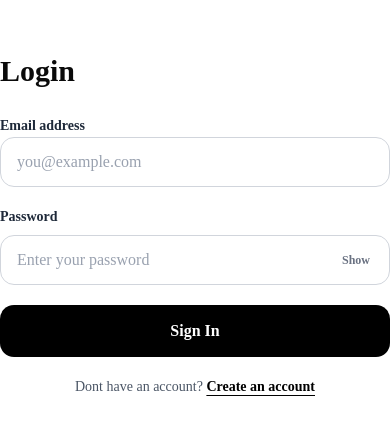
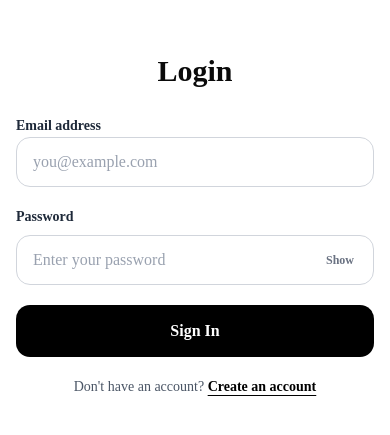
Before and after one commit to moumitaabera/ai-placement-platform, a Next.js app in the folder apps/web/: page /login in a window 390 px wide. Shown: the part 197-632 px from the top of the page. Built offline with nearby package versions, Linux system fonts and the light colour scheme; no server answers.

Commit message:
Improve mobile responsiveness

```diff
--- a/apps/web/src/app/login/page.tsx
+++ b/apps/web/src/app/login/page.tsx
@@ -2,9 +2,9 @@ import LoginForm from "@/components/forms/LoginForm";
 
 export default function LoginPage() {
   return (
-    <main className="min-h-screen flex items-center justify-center">
+    <main className="min-h-screen flex items-center justify-center px-4 py-8">
       <div className="w-full max-w-md">
-        <h1 className="text-3xl font-bold mb-6">
+        <h1 className="mb-6 text-center text-3xl font-bold">
           Login
         </h1>
 
--- a/apps/web/src/components/forms/LoginForm.tsx
+++ b/apps/web/src/components/forms/LoginForm.tsx
@@ -1,6 +1,3 @@
-
-
-
 "use client";
 
 import { useState } from "react";
@@ -75,7 +72,7 @@ export default function LoginForm() {
   return (
     <form
       onSubmit={handleSubmit}
-      className="w-full max-w-md space-y-5"
+      className="w-full space-y-5"
     >
       {/* Error Message */}
       {error && (
@@ -161,7 +158,7 @@ export default function LoginForm() {
 
       {/* Register */}
       <p className="text-center text-sm text-gray-600">
-        Dont have an account?{" "}
+        Don&apos;t have an account?{" "}
         <Link
           href="/register"
           className="font-semibold text-black underline underline-offset-4 hover:text-gray-600 transition"
```
